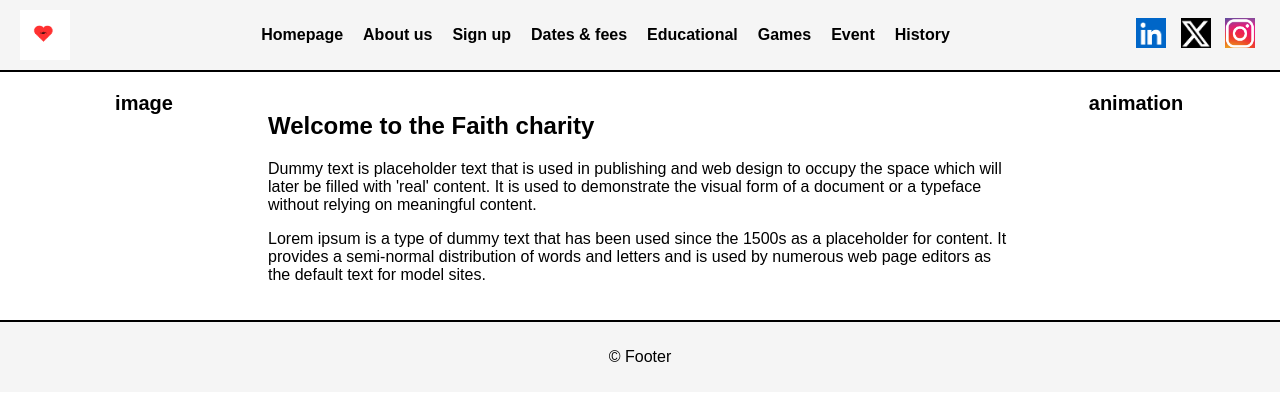
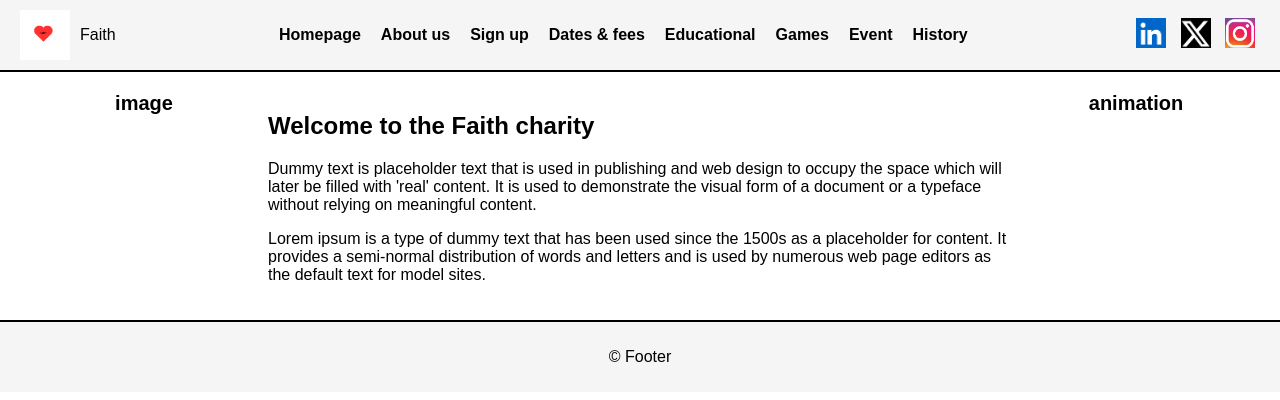
Before and after one commit to Hassanali0161/ass2HassanAli, a plain HTML site: page index.html in a window 1280 px wide. Drawn offline with Linux system fonts and the light colour scheme.

Commit message:
index.html

```diff
--- a/index.html
+++ b/index.html
@@ -10,6 +10,7 @@
 <header>
 <div class="logo">
 <img src="images/Faith.png" alt="Faith Logo">
+<span>Faith</span>
 </div>
 <nav>
 <ul>
```
